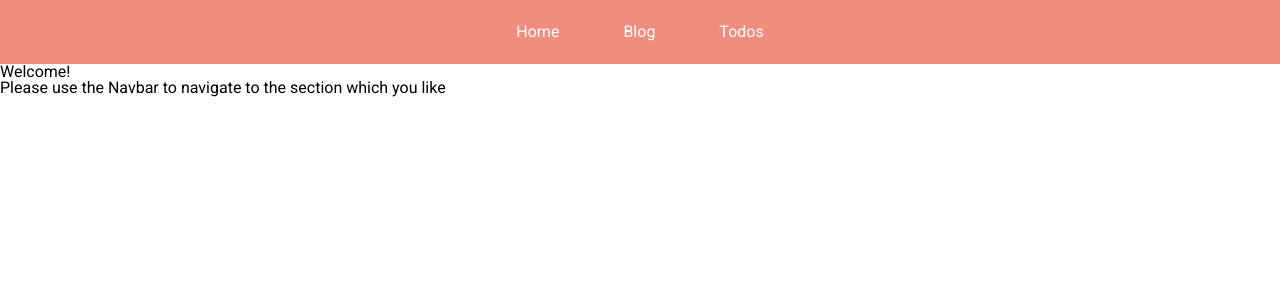
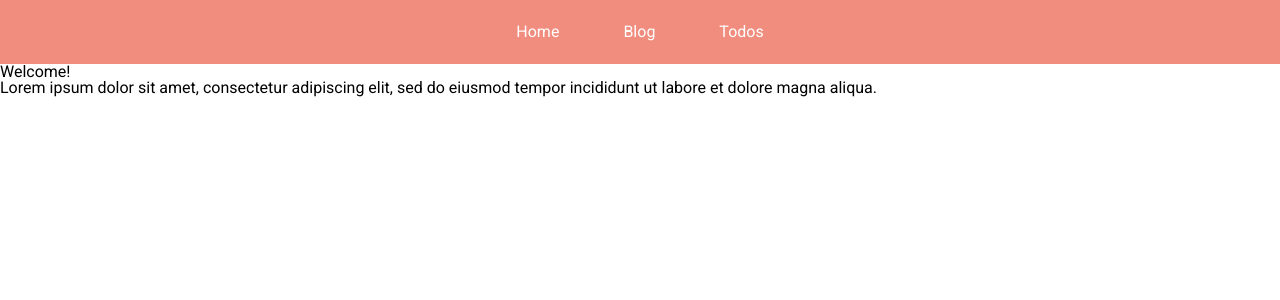
Before and after one commit to anshullaikar/blog-app, a React (Create React App) app: page / in a window 1280 px wide. Shown: the top 300 px of the page. Built offline with nearby package versions, Linux system fonts and the light colour scheme.

Commit message:
revised file structur

```diff
--- a/src/components/home.jsx
+++ /dev/null
@@ -1,7 +0,0 @@
-import React from "react";
-
-const Home = () => {
-  return <div><h1>Welcome!</h1><p>Please use the Navbar to navigate to the section which you like</p></div>;
-};
-
-export default Home;
--- a/src/components/blog.jsx
+++ b/src/containers/blog.jsx
@@ -1,5 +1,5 @@
 import React, { Component } from "react";
-import Card from "./card";
+import Card from "../components/card";
 import Link from "react-router-dom/Link";
 class Blog extends Component {
     state = {
--- /dev/null
+++ b/src/containers/home.jsx
@@ -0,0 +1,15 @@
+import React from "react";
+
+const Home = () => {
+    return (
+        <div>
+            <h1>Welcome!</h1>
+            <p>
+                Lorem ipsum dolor sit amet, consectetur adipiscing elit, sed do
+                eiusmod tempor incididunt ut labore et dolore magna aliqua.
+            </p>
+        </div>
+    );
+};
+
+export default Home;
--- a/src/components/post.jsx
+++ b/src/containers/post.jsx
@@ -1,10 +1,10 @@
 import React, { Component } from "react";
-import Card from "./card";
-import Comment from "./comment";
+import Card from "../components/card";
+import Comment from "../components/comment";
 class Post extends Component {
     state = {
         post: {},
-        commentList:[]
+        commentList: [],
     };
     componentDidMount() {
         fetch(
@@ -14,16 +14,14 @@ class Post extends Component {
             .then((post) => {
                 this.setState({ post });
             });
-        fetch(
-            `https://jsonplaceholder.typicode.com/comments/`
-        )
+        fetch(`https://jsonplaceholder.typicode.com/comments/`)
             .then((response) => response.json())
             .then((comments) => {
                 let filteredList = comments.filter((comment) => {
-
-                  return comment.postId == this.props.match.params.id})
-                console.log(comments)
-                this.setState({ commentList: filteredList});
+                    return comment.postId == this.props.match.params.id;
+                });
+                console.log(comments);
+                this.setState({ commentList: filteredList });
             });
     }
     render() {
@@ -34,8 +32,15 @@ class Post extends Component {
                     body={this.state.post.body}
                     author={this.state.post.userId}
                 />
-                {this.state.commentList.length && this.state.commentList.map(comment => <Comment key={comment.id} name={comment.name} body={comment.body} email={comment.email}/>)}
-                {console.log(this.state.commentList)}
+                {this.state.commentList.length &&
+                    this.state.commentList.map((comment) => (
+                        <Comment
+                            key={comment.id}
+                            name={comment.name}
+                            body={comment.body}
+                            email={comment.email}
+                        />
+                    ))}
             </div>
         );
     }
```
Also changed, not shown: src/App.js (+4 -4 lines), src/containers/todos.jsx (renamed from src/components/todos.jsx), thoughts.txt (added).
